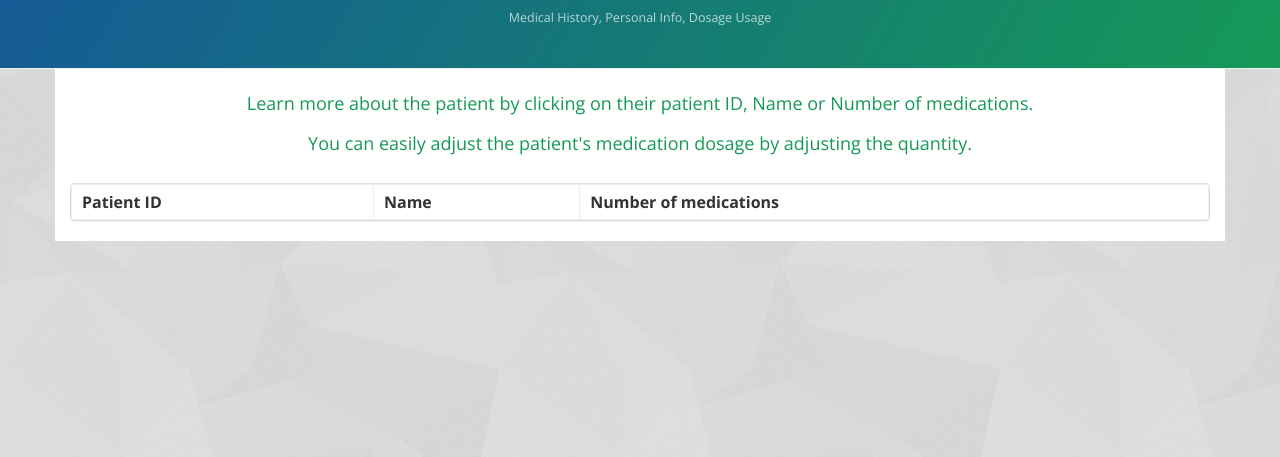
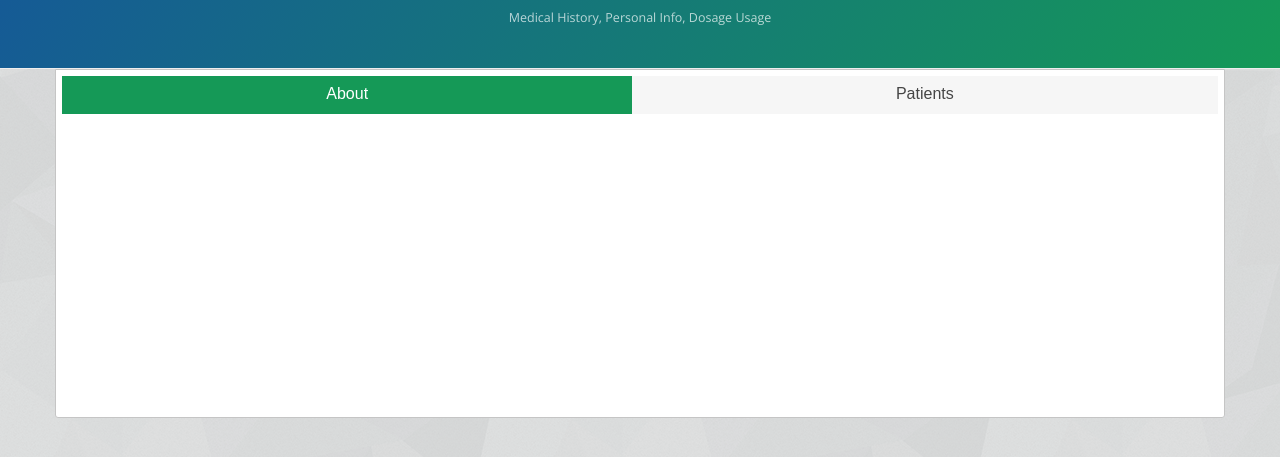
Before and after one commit to carlsonchan/lumohacks-med-disp.github.io, a plain HTML site: page index.html in a window 1280 px wide. Shown: the part 131-588 px from the top of the page. Drawn offline with nearby package versions, Linux system fonts and the light colour scheme; no server answers.

Commit message:
Added some tabs

```diff
--- a/index.html
+++ b/index.html
@@ -8,10 +8,12 @@
   <link href='https://fonts.googleapis.com/css?family=Open+Sans:400,700' rel='stylesheet' type='text/css'>
   <link rel="stylesheet" type="text/css" href="stylesheets/github-light.css" media="screen">
   <link rel="stylesheet" href="https://maxcdn.bootstrapcdn.com/bootstrap/3.3.7/css/bootstrap.min.css">
+  <link rel="stylesheet" href="stylesheets/jquery-ui.min.css" media="screen" title="no title">
   <link rel="stylesheet" type="text/css" href="stylesheets/stylesheet.css" media="screen">
   <link rel="shortcut icon" type="image/png" href="./stylesheets/images/favicon.png">
 
   <script src="./js/jquery-3.1.0.min.js" type="text/javascript"></script>
+  <script src="./js/jquery-ui.min.js" charset="utf-8"></script>
   <script src="./js/bootstrap.min.js"></script>
   <script src="./js/script.js" type="text/javascript"></script>
 </head>
@@ -22,20 +24,16 @@
     <h2 class="project-tagline">Medical History, Personal Info, Dosage Usage</h2>
   </div>
 
-  <div class="container" align="center">
-    <div class="container-people">
+  <div class="container" id="tabs" align="center">
+    <ul class="tabs group">
+      <li><a href="#about">About</a></li>
+      <li><a href="#container-people">Patients</a></li>
+    </ul>
+    <div id="about" class="tabbed"></div>
+    <div id="container-people" class="tabbed">
       <h3 align="center"></h3>
       <h4>Learn more about the patient by clicking on their patient ID, Name or Number of medications.<br/></br>
         You can easily adjust the patient's medication dosage by adjusting the quantity.<br/><br/></h4>
-      <!--<table border="1" id="patient_data">
-      <tbody>
-      <tr class="top-label">
-      <td>Patient ID</td>
-      <td>Name</td>
-      <td>Number of medications</td>
-    </tr>
-  </tbody>
-</table>-->
         <div class="panel-group">
           <div class="panel panel-default">
             <div>
--- a/js/script.js
+++ b/js/script.js
@@ -133,13 +133,13 @@ $(document).ready(function() {
 	})
 	$.get({
 		url:NEXTDISPENSEURL
-	}).done(function(data){
-		console.log("Dispense Data: ", data);
-		console.log("Current time ", Date.now());
-		var timeDifference = (Date.now()/1000) - data;
-		// Next dispense time
-		console.log("Time difference ", timeDifference);
-
-
 	})
+  .done(function(data){
+  		console.log("Dispense Data: ", data);
+  		console.log("Current time ", Date.now());
+  		var timeDifference = (Date.now()/1000) - data;
+  		// Next dispense time
+  		console.log("Time difference ", timeDifference);
+	})
+  $('#tabs').tabs();
 });
--- a/stylesheets/stylesheet.css
+++ b/stylesheets/stylesheet.css
@@ -80,6 +80,7 @@ a {
   height: 200px;
   margin-top: 0px !important;
   line-height: 1.5;
+  margin-bottom: 0 !important;
 
  }
 
@@ -289,10 +290,11 @@ tr:not(.top-label):not(#patient-main-data) td{
   border-right: 2px solid black !important;*/
 
 }
-
-.container-people{
+.container{
+  margin-top: 200px;
+}
+#container-people{
     align-items: center;
-    margin-top: 225px;
 }
 
 tr.panel-heading {
@@ -314,3 +316,40 @@ tr.hidden-row td {
 .panel-collapse{
   padding:6px;
 }
+
+.tabs{
+  background: none;
+  border: 0;
+}
+#tabs ul{
+  display: flex;
+  justify-content: space-between;
+  align-items: stretch;
+}
+#tabs ul li{
+  flex-grow: 1;
+  margin: 0;
+  border: 0;
+
+}
+#tabs ul li.ui-state-active{
+  background: #159957;
+  border: 0;
+}
+
+#tabs ul li a{
+  width: 100%
+}
+#tabs ul::before{
+  /* Weird hack to override jQuery UI's tab:before */
+  display: flex;
+}
+
+.ui-corner-all, .ui-corner-top, .ui-corner-right, .ui-corner-tr{
+  border-top-right-radius: 0;
+  border-top-left-radius: 0;
+}
+
+
+/* Tabbed content */
+.tabbed {min-height: 300px}
```
Also changed, not shown: js/jquery-ui.min.js (added), stylesheets/jquery-ui.min.css (added). Lines whose indentation alone changed are shown as unchanged.
